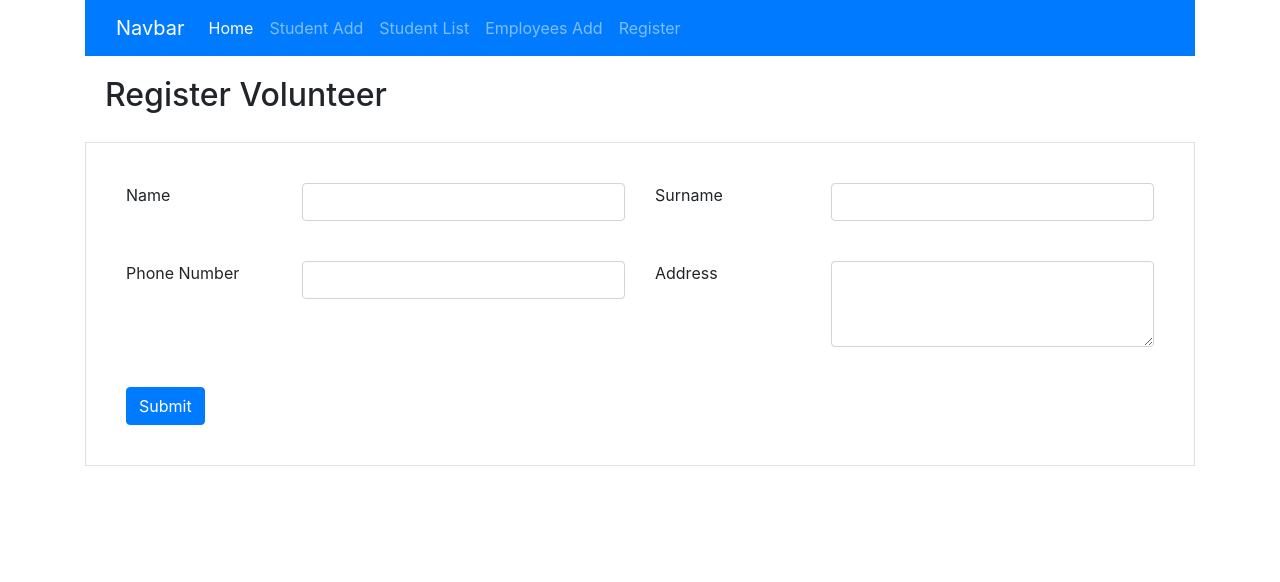
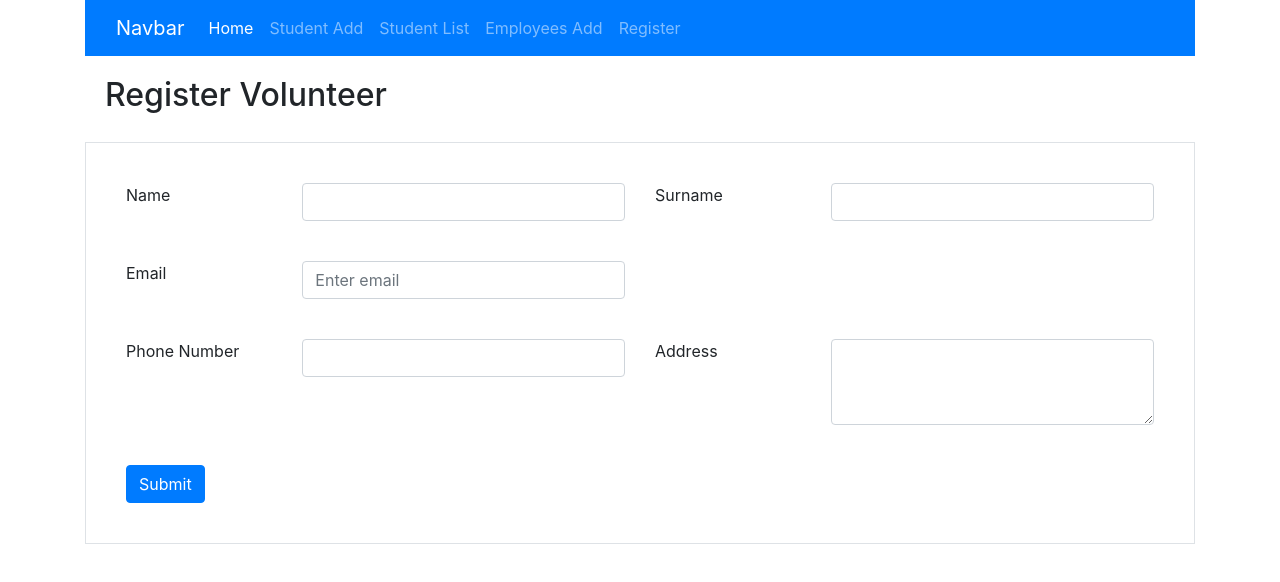
Before and after one commit to AmberInfotech/TechRight, an Angular app: page /volunteer/register in a window 1280 px wide. Shown: the top 582 px of the page. Built offline with nearby package versions, Linux system fonts and the light colour scheme.

Commit message:
email validation

```diff
--- a/src/app/volunteers/register-volunteer/register-volunteer.component.html
+++ b/src/app/volunteers/register-volunteer/register-volunteer.component.html
@@ -28,6 +28,20 @@
         </div>
         <!--Row 2-->
         <div class="row padding">
+            <div class="col-md-2">
+                <label for="emailAddress">Email</label>
+            </div>
+            <div class="col-md-4">
+                <input type="email" class="form-control" placeholder="Enter email" formControlName="emailAddress">
+                <div class="error" [hidden]="f.emailAddress.valid || f.emailAddress.pristine">
+                    <p *ngIf="f.emailAddress.errors?.required">Email Address is required</p>
+                    <p *ngIf="f.emailAddress.errors?.email">Email Address should be a valid email</p>
+                    <p *ngIf="f.emailAddress.errors?.maxlength">Email Address cannot exceed 150 characters</p>
+                </div>
+            </div>
+        </div>
+         <!--Row 3-->
+        <div class="row padding">
             <div class="col-sm-2">
                 <label for="phone">Phone Number</label>
             </div>
@@ -36,7 +50,7 @@
                 <div [hidden]="f.phone.valid || f.phone.pristine" class="error">
                     <p *ngIf="f.phone.errors?.required">Phone is required</p>
                     <p *ngIf="f.phone.errors?.minlength">Min length should be 10 characters</p>
-                    <p *ngIf="f.phone.errors?.maxlength" >Phone number cannot exceed 13 characters</p>
+                    <p *ngIf="f.phone.errors?.maxlength">Phone number cannot exceed 13 characters</p>
                 </div>
             </div>
             <div class="col-sm-2">
@@ -47,7 +61,9 @@
             </textarea>
             </div>
         </div>
-        <!--Row 3-->
+
+
+        <!--Row 4-->
         <div class="row padding">
             <div class="col-sm-2">
                 <button type="submit" class="btn btn-primary">Submit</button>
--- a/src/app/volunteers/register-volunteer/register-volunteer.component.ts
+++ b/src/app/volunteers/register-volunteer/register-volunteer.component.ts
@@ -29,6 +29,11 @@ export class RegisterVolunteerComponent implements OnInit {
           Validators.maxLength(13)
         ])],
       address: [''],
+      emailAddress:['', Validators.compose([
+        Validators.required,
+        Validators.email,
+        Validators.maxLength(150)
+      ])]
     });
   }
 
```
